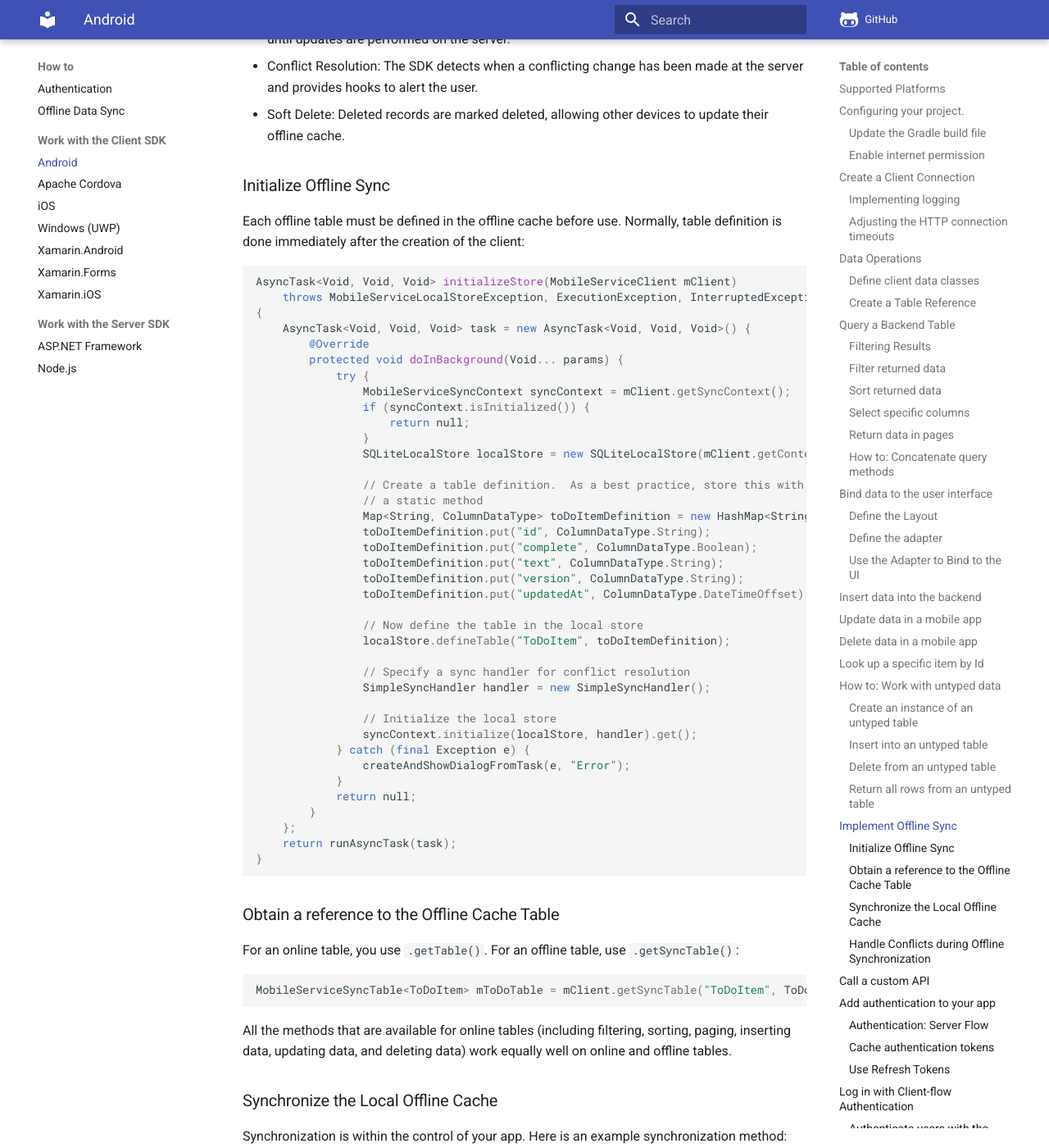
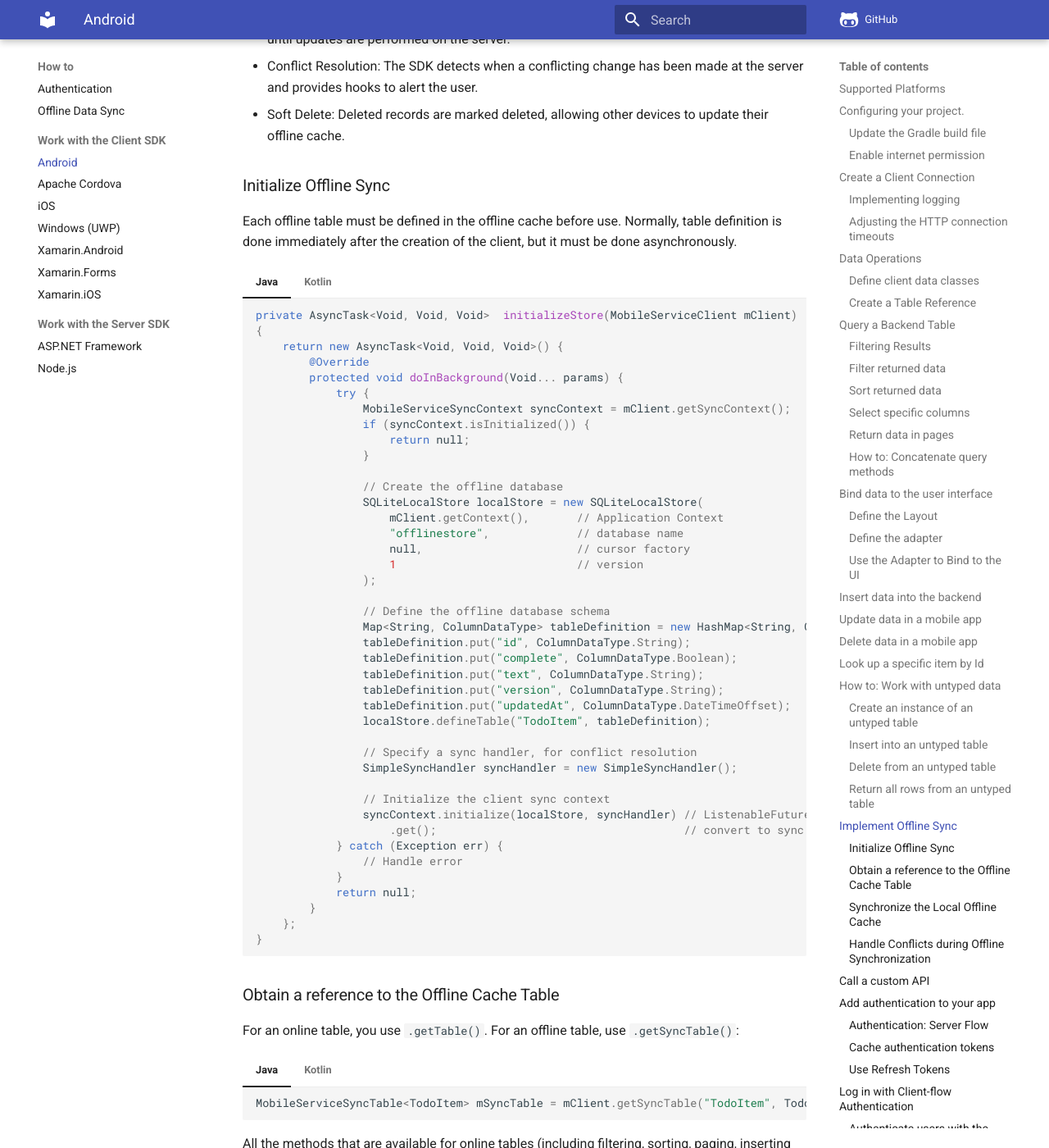
Before and after one commit to Azure/azure-mobile-apps, an MkDocs documentation site: the page built from docs/howto/client/android.md, in a window 1280 px wide and 1400 px high, scrolled down 20529 px. Shown: the whole window at 82% size. Built offline with MkDocs 1.6.1 and Material for MkDocs 9.7.7, drawn with Linux system fonts in a browser that asks for light colours; comment, search, counter and statistics services are not loaded; some of the changed text lies outside the part shown.

````diff
--- a/docs/howto/client/android.md
+++ b/docs/howto/client/android.md
@@ -359,16 +359,16 @@ The `id` field is required.  The `updatedAt` field and `version` field are used
         public String getVersion() { return mVersion; }
         public final void setVersion(String version) { mVersion = version; }
 
-        public ToDoItem() { }
-
-        public ToDoItem(String id, String text) {
+        public TodoItem() { }
+
+        public TodoItem(String id, String text) {
             this.setId(id);
             this.setText(text);
         }
 
         @Override
         public boolean equals(Object o) {
-            return o instanceof ToDoItem && ((ToDoItem) o).mId == mId;
+            return o instanceof TodoItem && ((TodoItem) o).mId == mId;
         }
 
         @Override
@@ -412,7 +412,7 @@ In the following code, **mClient** is a reference to your MobileServiceClient ob
 === "Java"
 
     ``` java
-    MobileServiceTable<ToDoItem> mTable = mClient.getTable(MyDataTable.class);
+    MobileServiceTable<TodoItem> mTable = mClient.getTable(MyDataTable.class);
     ```
 
 === "Kotlin"
@@ -426,7 +426,7 @@ The second overload is used when the table name is different from the class, The
 === "Java"
 
     ``` java
-    MobileServiceTable<ToDoItem> mTable = mClient.getTable("MyTable", MyDataTable.class);
+    MobileServiceTable<TodoItem> mTable = mClient.getTable("MyTable", MyDataTable.class);
     ```
 
 === "Kotlin"
@@ -476,12 +476,12 @@ The preceding example returns all results (up to the maximum page size set by th
 
 ### <a name="filtering"></a>Filter returned data
 
-The following query execution returns all items from the **ToDoItem** table where **complete** equals **false**.
-
-=== "Java"
-
-    ``` java
-    List<ToDoItem> results = mTable
+The following query execution returns all items from the **TodoItem** table where **complete** equals **false**.
+
+=== "Java"
+
+    ``` java
+    List<TodoItem> results = mTable
         .where()
         .field("complete").eq(false)
         .execute()
@@ -507,7 +507,7 @@ You can filter on dates. The following methods let you compare the entire date f
 === "Java"
 
     ``` java
-    List<ToDoItem> results = mTable
+    List<TodoItem> results = mTable
         .where()
         .year("due").eq(2013)
         .execute()
@@ -529,7 +529,7 @@ The following methods support complex filters on string fields: **startsWith**,
 === "Java"
 
     ``` java
-    List<ToDoItem> results = mTable
+    List<TodoItem> results = mTable
         .where()
         .startsWith("text", "PRI0")
         .execute()
@@ -551,7 +551,7 @@ The following operator methods are supported on number fields: **add**, **sub**,
 === "Java"
 
     ``` java
-    List<ToDoItem> results = mTable
+    List<TodoItem> results = mTable
         .where()
         .field("duration").mod(2).eq(0)
         .execute()
@@ -573,7 +573,7 @@ You can combine predicates with these logical methods: **and**, **or** and **not
 === "Java"
 
     ``` java
-    List<ToDoItem> results = mTable
+    List<TodoItem> results = mTable
         .where()
         .year("due").eq(2013).and().startsWith("text", "PRI0")
         .execute()
@@ -595,7 +595,7 @@ Group and nest logical operators:
 === "Java"
 
     ``` java
-    List<ToDoItem> results = mTable
+    List<TodoItem> results = mTable
         .where()
         .year("due").eq(2013)
         .and(
@@ -672,12 +672,12 @@ The parameters to the select function are the string names of the table's column
 
 Data is **ALWAYS** returned in pages.  The maximum number of records returned is set by the server.  If the client requests more records, then the server returns the maximum number of records.  By default, the maximum page size on the server is 50 records.
 
-The first example shows how to select the top five items from a table. The query returns the items from a table of **ToDoItems**. **mTable** is the reference to the backend table that you created previously:
-
-=== "Java"
-
-    ``` java
-    List<ToDoItem> results = mTable.top(5).execute().get();
+The first example shows how to select the top five items from a table. The query returns the items from a table of **TodoItems**. **mTable** is the reference to the backend table that you created previously:
+
+=== "Java"
+
+    ``` java
+    List<TodoItem> results = mTable.top(5).execute().get();
     ```
 
 === "Kotlin"
@@ -691,7 +691,7 @@ Here's a query that skips the first five items, and then returns the next five:
 === "Java"
 
     ``` java
-    List<ToDoItem> results = mTable
+    List<TodoItem> results = mTable
         .skip(5).top(5)
         .execute()
         .get();
@@ -747,7 +747,7 @@ The methods used in querying backend tables can be concatenated. Chaining query
 === "Java"
 
     ``` java
-    List<ToDoItem> results = mTable
+    List<TodoItem> results = mTable
             .where()
             .year("due").eq(2013)
             .and(
@@ -791,7 +791,7 @@ Data binding involves three components:
 * The screen layout
 * The adapter that ties the two together.
 
-In our sample code, we return the data from the Mobile Apps SQL Azure table **ToDoItem** into an array. This activity is a common pattern for data applications.  Database queries often return a collection of rows that the client gets in a list or array. In this sample, the array is the data source.  The code specifies a screen layout that defines the view of the data that appears on the device.  The two are bound together with an adapter, which in this code is an extension of the **ArrayAdapter&lt;ToDoItem&gt;** class.
+In our sample code, we return the data from the Mobile Apps SQL Azure table **TodoItem** into an array. This activity is a common pattern for data applications.  Database queries often return a collection of rows that the client gets in a list or array. In this sample, the array is the data source.  The code specifies a screen layout that defines the view of the data that appears on the device.  The two are bound together with an adapter, which in this code is an extension of the **ArrayAdapter&lt;TodoItem&gt;** class.
 
 #### <a name="layout"></a>Define the Layout
 
@@ -815,7 +815,7 @@ In the preceding code, the *listitem* attribute specifies the id of the layout f
     android:layout_height="match_parent"
     android:orientation="horizontal">
     <CheckBox
-        android:id="@+id/checkToDoItem"
+        android:id="@+id/checkTodoItem"
         android:layout_width="wrap_content"
         android:layout_height="wrap_content"
         android:text="@string/checkbox_text" />
@@ -850,7 +850,7 @@ Override the adapters **getView** method. For example:
     public View getView(int position, View convertView, ViewGroup parent) {
         View row = convertView;
 
-        final ToDoItem currentItem = getItem(position);
+        final TodoItem currentItem = getItem(position);
 
         if (row == null) {
             LayoutInflater inflater = ((Activity) mContext).getLayoutInflater();
@@ -925,7 +925,7 @@ We create an instance of this class in our Activity as follows:
     mAdapter = TodoItemAdapter(this, R.layout.list_item)
     ```
 
-The second parameter to the ToDoItemAdapter constructor is a reference to the layout. We can now instantiate the **ListView** and assign the adapter to the **ListView**.
+The second parameter to the TodoItemAdapter constructor is a reference to the layout. We can now instantiate the **ListView** and assign the adapter to the **ListView**.
 
 === "Java"
 
@@ -952,13 +952,13 @@ You are now ready to use data binding. The following code shows how to get items
             @Override
             protected Void doInBackground(Void... params) {
                 try {
-                    final List<ToDoItem> results = mToDoTable.execute().get();
+                    final List<TodoItem> results = mToDoTable.execute().get();
                     runOnUiThread(new Runnable() {
 
                         @Override
                         public void run() {
                             mAdapter.clear();
-                            for (ToDoItem item : results) {
+                            for (TodoItem item : results) {
                                 mAdapter.add(item);
                             }
                         }
@@ -993,7 +993,7 @@ You are now ready to use data binding. The following code shows how to get items
     }
     ```
 
-Call the adapter any time you modify the **ToDoItem** table. Since modifications are done on a record by record basis, you handle a single row instead of a collection. When you insert an item, call the **add** method on the adapter; when deleting, call the **remove** method.
+Call the adapter any time you modify the **TodoItem** table. Since modifications are done on a record by record basis, you handle a single row instead of a collection. When you insert an item, call the **add** method on the adapter; when deleting, call the **remove** method.
 
 You can find a complete example in the [Android Quickstart Project][21].
 
@@ -1106,7 +1106,7 @@ Similar to the typed model, you start by getting a table reference, but in this
     private MobileServiceJsonTable mJsonTable;
 
     // ... later ...
-    mJsonTable = mClient.getTable("ToDoItem");
+    mJsonTable = mClient.getTable("TodoItem");
     ```
 
 === "Kotlin"
@@ -1115,7 +1115,7 @@ Similar to the typed model, you start by getting a table reference, but in this
     private lateinit var mJsonTable: MobileServiceJsonTable
 
     // ... later ...
-    mJsonTable = mClient.getTable("ToDoItem")
+    mJsonTable = mClient.getTable("TodoItem")
     ```
 
 Once you have created an instance of the **MobileServiceJsonTable**, it has virtually the same API available as with the typed programming model. In some cases, the methods take an untyped parameter instead of a typed parameter.
@@ -1221,11 +1221,11 @@ The following code shows how to retrieve an entire table. Since you are using a
                                 String ID = entity.getAsJsonPrimitive("id").getAsString();
                                 String mText = entity.getAsJsonPrimitive("text").getAsString();
                                 Boolean mComplete = entity.getAsJsonPrimitive("complete").getAsBoolean();
-                                TodoItem todoItem = new ToDoItem();
-                                todoItem.setId(ID);
-                                todoItem.setText(mText);
-                                todoItem.setComplete(mComplete);
-                                mAdapter.add(todoItem);
+                                TodoItem TodoItem = new TodoItem();
+                                TodoItem.setId(ID);
+                                TodoItem.setText(mText);
+                                TodoItem.setComplete(mComplete);
+                                mAdapter.add(TodoItem);
                             }
                         }
                     });
@@ -1250,12 +1250,12 @@ The following code shows how to retrieve an entire table. Since you are using a
                         mAdapter.clear()
                         for (item in results) {
                             val entity = item.getAsJsonObject()
-                            val todoItem = TodoItem.apply {
+                            val TodoItem = TodoItem.apply {
                                 id = item.getAsJsonPrimitive("id").getAsString()
                                 text = item.getAsJsonPrimitive("text").getAsString()
                                 complete = item.getAsJsonPrimitive("complete").getAsBoolean()
                             }
-                            mAdapter.add(todoItem)
+                            mAdapter.add(TodoItem)
                         }
                     }
                 }
@@ -1276,56 +1276,101 @@ The Azure Mobile Apps Client SDK also implements offline synchronization of data
 
 ### Initialize Offline Sync
 
-Each offline table must be defined in the offline cache before use.  Normally, table definition is done immediately after the creation of the client:
-
-```java
-AsyncTask<Void, Void, Void> initializeStore(MobileServiceClient mClient)
-    throws MobileServiceLocalStoreException, ExecutionException, InterruptedException
-{
-    AsyncTask<Void, Void, Void> task = new AsyncTask<Void, Void, Void>() {
-        @Override
-        protected void doInBackground(Void... params) {
-            try {
-                MobileServiceSyncContext syncContext = mClient.getSyncContext();
-                if (syncContext.isInitialized()) {
-                    return null;
+Each offline table must be defined in the offline cache before use.  Normally, table definition is done immediately after the creation of the client, but it must be done asynchronously.
+
+=== "Java"
+
+    ``` java
+    private AsyncTask<Void, Void, Void>  initializeStore(MobileServiceClient mClient)
+    {
+        return new AsyncTask<Void, Void, Void>() {
+            @Override
+            protected void doInBackground(Void... params) {
+                try {
+                    MobileServiceSyncContext syncContext = mClient.getSyncContext();
+                    if (syncContext.isInitialized()) {
+                        return null;
+                    }
+
+                    // Create the offline database
+                    SQLiteLocalStore localStore = new SQLiteLocalStore(
+                        mClient.getContext(),       // Application Context
+                        "offlinestore",             // database name
+                        null,                       // cursor factory
+                        1                           // version
+                    );
+
+                    // Define the offline database schema
+                    Map<String, ColumnDataType> tableDefinition = new HashMap<String, ColumnDataType>();
+                    tableDefinition.put("id", ColumnDataType.String);
+                    tableDefinition.put("complete", ColumnDataType.Boolean);
+                    tableDefinition.put("text", ColumnDataType.String);
+                    tableDefinition.put("version", ColumnDataType.String);
+                    tableDefinition.put("updatedAt", ColumnDataType.DateTimeOffset);
+                    localStore.defineTable("TodoItem", tableDefinition);
+
+                    // Specify a sync handler, for conflict resolution
+                    SimpleSyncHandler syncHandler = new SimpleSyncHandler();
+
+                    // Initialize the client sync context
+                    syncContext.initialize(localStore, syncHandler) // ListenableFuture<T>
+                        .get();                                     // convert to sync
+                } catch (Exception err) {
+                    // Handle error
                 }
-                SQLiteLocalStore localStore = new SQLiteLocalStore(mClient.getContext(), "offlineStore", null, 1);
-
-                // Create a table definition.  As a best practice, store this with the model definition and return it via
-                // a static method
-                Map<String, ColumnDataType> toDoItemDefinition = new HashMap<String, ColumnDataType>();
-                toDoItemDefinition.put("id", ColumnDataType.String);
-                toDoItemDefinition.put("complete", ColumnDataType.Boolean);
-                toDoItemDefinition.put("text", ColumnDataType.String);
-                toDoItemDefinition.put("version", ColumnDataType.String);
-                toDoItemDefinition.put("updatedAt", ColumnDataType.DateTimeOffset);
-
-                // Now define the table in the local store
-                localStore.defineTable("ToDoItem", toDoItemDefinition);
-
-                // Specify a sync handler for conflict resolution
-                SimpleSyncHandler handler = new SimpleSyncHandler();
-
-                // Initialize the local store
-                syncContext.initialize(localStore, handler).get();
-            } catch (final Exception e) {
-                createAndShowDialogFromTask(e, "Error");
-            }
-            return null;
-        }
-    };
-    return runAsyncTask(task);
-}
-```
+                return null;
+            }
+        };
+    }
+    ```
+
+=== "Kotlin"
+
+    ``` kotlin
+    private fun initializeStore(mClient: MobileServiceClient): AsyncTask<Void, Void, Void> =>
+        object : AsyncTask<Void, Void, Void>() {
+            override fun doInBackground(params: Void...) {
+                if (mClient.syncContext.isInitialized) {
+                    return null
+                }
+
+                // Create the database
+                val localStore = SQLiteLocalStore(
+                    mClient.context,            // Application context
+                    "OfflineStore",             // Database filename
+                    null,                       // Cursor factory
+                    1)                          // Version
+
+                // Define the SQLite offline database schema
+                val tableDefinition = hashMapOf<String, ColumnDataType>(
+                    "id" to ColumnDataType.String,
+                    "text" to ColumnDataType.String,
+                    "complete" to ColumnDataType.Boolean
+                )
+                localStore.defineTable("TodoItem", tableDefinition)
+
+                // Configure the sync context with a sync conflict handler
+                mClient.syncContext.initialize(localStore, SimpleSyncHandler())
+                    .get()          // sync version from a listenableFuture
+            }
+        }
+    ```
 
 ### Obtain a reference to the Offline Cache Table
 
 For an online table, you use `.getTable()`.  For an offline table, use `.getSyncTable()`:
 
-```java
-MobileServiceSyncTable<ToDoItem> mToDoTable = mClient.getSyncTable("ToDoItem", ToDoItem.class);
-```
+=== "Java"
+
+    ``` java
+    MobileServiceSyncTable<TodoItem> mSyncTable = mClient.getSyncTable("TodoItem", TodoItem.class);
+    ```
+
+=== "Kotlin"
+
+    ``` kotlin
+    val mSyncTable = mClient.getSyncTable("TodoItem", TodoItem::class.java)
+    ```
 
 All the methods that are available for online tables (including filtering, sorting, paging, inserting data, updating data, and deleting data) work equally well on online and offline tables.
 
@@ -1333,26 +1378,27 @@ All the methods that are available for online tables (including filtering, sorti
 
 Synchronization is within the control of your app.  Here is an example synchronization method:
 
-```java
-private AsyncTask<Void, Void, Void> sync(MobileServiceClient mClient) {
-    AsyncTask<Void, Void, Void> task = new AsyncTask<Void, Void, Void>(){
-        @Override
-        protected Void doInBackground(Void... params) {
-            try {
-                MobileServiceSyncContext syncContext = mClient.getSyncContext();
-                syncContext.push().get();
-                mToDoTable.pull(null, "todoitem").get();
-            } catch (final Exception e) {
-                createAndShowDialogFromTask(e, "Error");
-            }
-            return null;
-        }
-    };
-    return runAsyncTask(task);
-}
-```
-
-If a query name is provided to the `.pull(query, queryname)` method, then incremental sync is used to return only records that have been created or changed since the last successfully completed pull.
+=== "Java"
+
+    ``` java
+    public void syncItems() {
+        mClient.getSyncContext().push().get();
+        mSyncTable.pull(null, "tableIncrementalSync").get();
+    }
+    ```
+
+=== "Kotlin"
+
+    ``` kotlin
+    private func syncItems() {
+        mClient.syncContext.push().get()
+        mSyncTable.pull(null, "tableIncrementalSync").get()
+    }
+    ```
+
+If a query name is provided to the `.pull(query, queryname)` method, then incremental sync is used to return only records that have been created or changed since the last successfully completed pull.  If no query name is provided, then all records are pulled.
+
+Although this method is shown as a syncrhonous method, you should execute synchronization asynchronously.  Android requires that network requests execute on an async thread.
 
 ### Handle Conflicts during Offline Synchronization
 
@@ -1370,23 +1416,41 @@ A custom API enables you to define custom endpoints that expose server functiona
 
 From an Android client, you call the **invokeApi** method to call the custom API endpoint. The following example shows how to call an API endpoint named **completeAll**, which returns a collection class named **MarkAllResult**.
 
-```java
-public void completeItem(View view) {
-    ListenableFuture<MarkAllResult> result = mClient.invokeApi("completeAll", MarkAllResult.class);
-    Futures.addCallback(result, new FutureCallback<MarkAllResult>() {
-        @Override
-        public void onFailure(Throwable exc) {
-            createAndShowDialog((Exception) exc, "Error");
-        }
-
-        @Override
-        public void onSuccess(MarkAllResult result) {
-            createAndShowDialog(result.getCount() + " item(s) marked as complete.", "Completed Items");
-            refreshItemsFromTable();
-        }
-    });
-}
-```
+=== "Java"
+
+    ``` java
+    public void completeItem(View view) {
+        ListenableFuture<MarkAllResult> result = mClient.invokeApi("completeAll", MarkAllResult.class);
+        Futures.addCallback(result, new FutureCallback<MarkAllResult>() {
+            @Override
+            public void onFailure(Throwable exc) {
+                // Handle error
+            }
+
+            @Override
+            public void onSuccess(MarkAllResult result) {
+                // Handle result
+            }
+        });
+    }
+    ```
+
+=== "Kotlin"
+
+    ``` kotlin
+    fun completeItem(view: View) {
+        val task = mClient.invokeApi("completeAll", MarkAllResult::class.java);
+        task.addListener({
+            try {
+                val result: MarkAllResult = task.get()
+                // Handle result
+            } catch (err: Exception) {
+                // Handle error
+            }
+        }, executor)
+    }
+    ```
+
 
 The **invokeApi** method is called on the client, which sends a POST request to the new custom API. The result returned by the custom API is displayed in a message dialog, as are any errors. Other versions of **invokeApi** let you optionally send an object in the request body, specify the HTTP method, and send query parameters with the request. Untyped versions of **invokeApi** are provided as well.
 
@@ -1394,7 +1458,7 @@ The **invokeApi** method is called on the client, which sends a POST request to
 
 Tutorials already describe in detail how to add these features.
 
-App Service supports [authenticating app users](app-service-mobile-android-get-started-users.md) using various external identity providers: Facebook, Google, Microsoft Account, Twitter, and Azure Active Directory. You can set permissions on tables to restrict access for specific operations to only authenticated users. You can also use the identity of authenticated users to implement authorization rules in your backend.
+App Service supports [authenticating app users](https://docs.microsoft.com/azure/app-service/app-service-authentication-how-to) using various external identity providers: Facebook, Google, Microsoft Account, Twitter, and Azure Active Directory. You can set permissions on tables to restrict access for specific operations to only authenticated users. You can also use the identity of authenticated users to implement authorization rules in your backend.
 
 Two authentication flows are supported: a **server** flow and a **client** flow. The server flow provides the simplest authentication experience, as it relies on the identity providers web interface.  No additional SDKs are required to implement server flow authentication. Server flow authentication does not provide a deep integration into the mobile device and is only recommended for proof of concept scenarios.
 
````
Also changed, not shown: other parts of docs/howto/client/android.md (+2 -0 lines).
